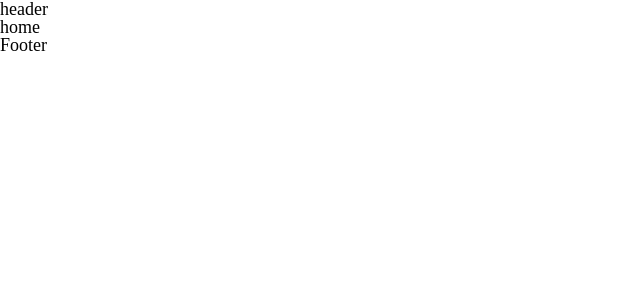
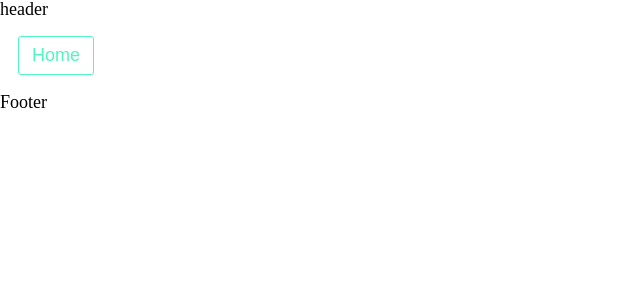
Before and after one commit to Loeka1234/typescript-url-shortener-frontend, a React (Create React App) app: page / in a window 1280 px wide. Shown: the top 300 px of the page, without its empty margins (0-640 px from the left). Built offline with nearby package versions, Linux system fonts and the light colour scheme.

Commit message:
Added a styled button

```diff
--- a/package.json
+++ b/package.json
@@ -11,6 +11,7 @@
     "@types/react": "^16.9.0",
     "@types/react-dom": "^16.9.0",
     "@types/react-router-dom": "^5.1.5",
+    "@types/styled-components": "^5.1.1",
     "react": "^16.13.1",
     "react-dom": "^16.13.1",
     "react-helmet": "^6.1.0",
--- a/src/pages/Home.tsx
+++ b/src/pages/Home.tsx
@@ -1,11 +1,14 @@
-import React from 'react';
+import React from "react";
+import Button from "../styledComponents/Button";
 
-export interface HomeProps {
-
-}
+export interface HomeProps {}
 
 const Home: React.FC<HomeProps> = () => {
-    return ( <>home</> );
-}
+    return (
+        <>
+            <Button>Home</Button>
+        </>
+    );
+};
 
 export default Home;
--- /dev/null
+++ b/src/styledComponents/Button.tsx
@@ -0,0 +1,25 @@
+import styled from "styled-components";
+
+const Button = styled.button<{ primary?: boolean, color?: string }>`
+    background: ${props => (props.primary ? props.color : "white")};
+    color: ${props => (props.primary ? "white" : props.color)};
+
+    font-size: 1em;
+    margin: 1em;
+    padding: .8rem 1.3rem;
+    border: 1px solid ${props => props.color};
+    border-radius: 3px;
+    cursor: pointer;
+    transition: all .3s ease-in-out;
+
+    &:hover {
+        background: ${props => !props.primary && props.color};
+        color: ${props => !props.primary && "white"};
+    }
+`;
+
+Button.defaultProps = {
+    color: "#51f5c1"
+}
+
+export default Button;
```
Also changed, not shown: 1 other file (tests, documents, lock files or other folders).
